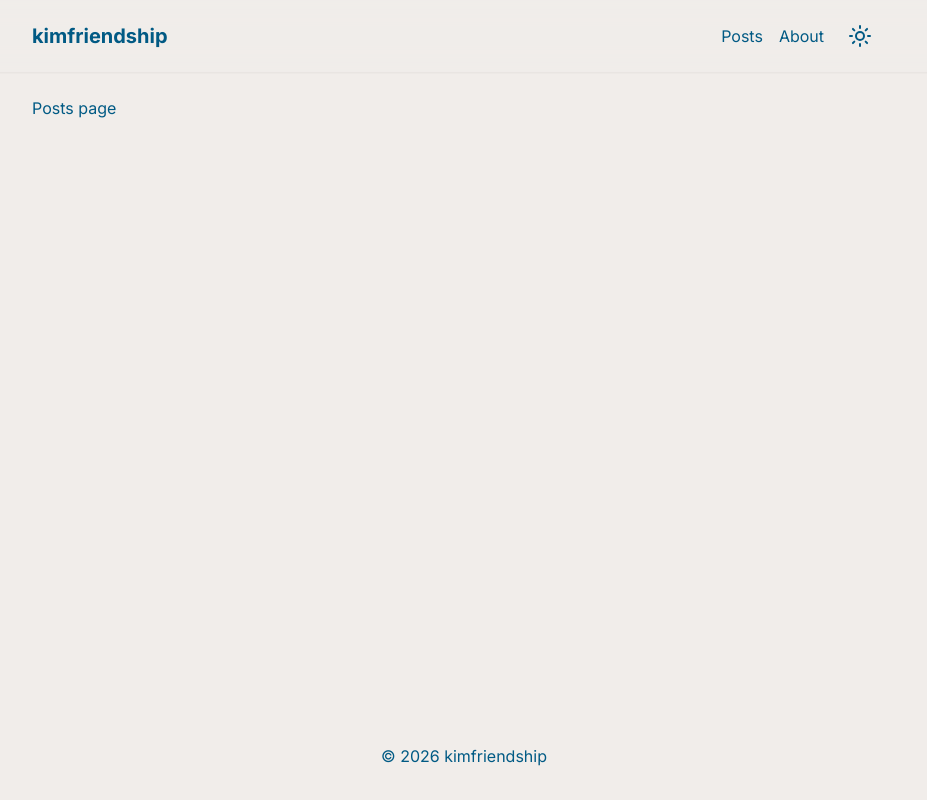
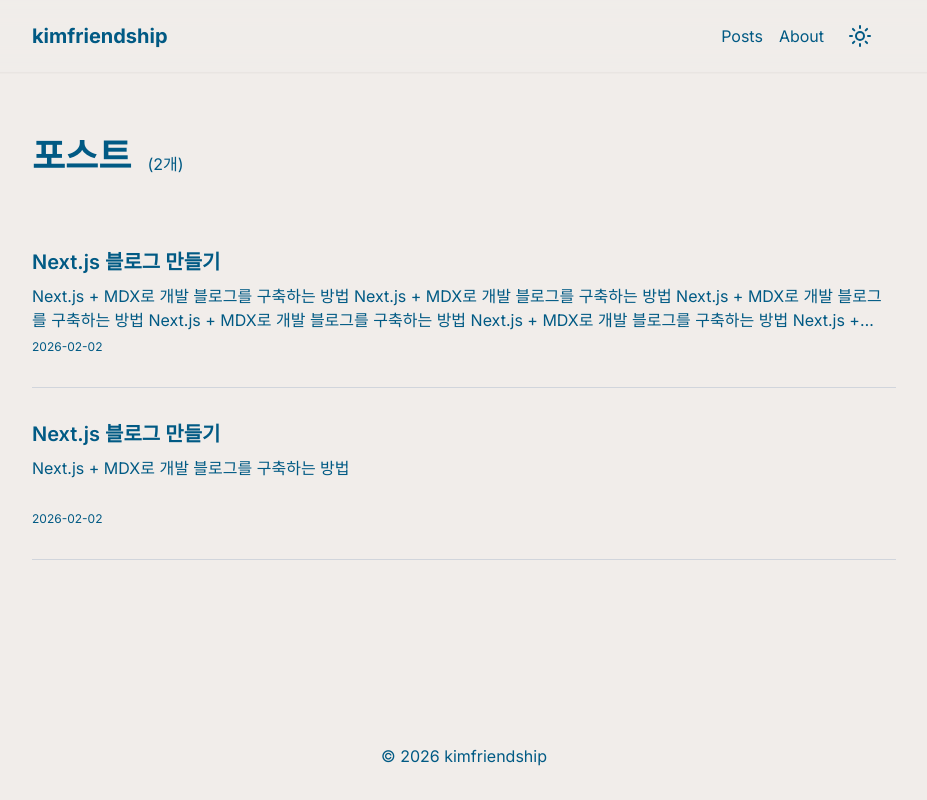
Before and after one commit to kimfriendship/kimfriendship-blog, a Next.js app: page /posts in a window 1280 px wide. Shown: the whole page, without its empty margins (176-1103 px from the left). Built offline with nearby package versions, Linux system fonts and the light colour scheme.

Commit message:
feat: post 리스트 화면 구현

```diff
--- a/src/app/posts/[slug]/page.tsx
+++ b/src/app/posts/[slug]/page.tsx
@@ -11,12 +11,16 @@ export default async function PostPage({
 
   if (!post) return notFound();
 
-  const { Content, meta } = post;
+  const { content, meta } = post;
 
   return (
-    <div>
-      <h2>{meta.title}</h2>
-      <Content />
-    </div>
+    <>
+      <div className="my-10 flex flex-col gap-8 border-b border-gray-300 pb-4">
+        <h1 className="text-4xl font-bold">{meta.title}</h1>
+        <time className="text-sm">{meta.date}</time>
+      </div>
+
+      {content}
+    </>
   );
 }
--- a/src/app/posts/page.tsx
+++ b/src/app/posts/page.tsx
@@ -1,7 +1,29 @@
+import { getAllPosts } from "@/lib/posts";
+
 export default async function PostsPage() {
+  const posts = await getAllPosts();
+
   return (
-    <div>
-      <h1>Posts page</h1>
-    </div>
+    <>
+      <div className="flex items-end gap-4 py-10">
+        <h1 className="text-4xl font-bold">포스트</h1>
+        <span>({posts.length}개)</span>
+      </div>
+
+      <ul>
+        {posts.map(({ title, date, description, slug }) => (
+          <li key={slug} className="h-43 w-full border-b border-gray-300">
+            <a
+              href={`/posts/${slug}`}
+              className="flex h-full w-full flex-col gap-2 py-8"
+            >
+              <span className="text-xl font-semibold">{title}</span>
+              <p className="line-clamp-2">{description}</p>
+              <time className="mt-auto text-xs">{date}</time>
+            </a>
+          </li>
+        ))}
+      </ul>
+    </>
   );
 }
```
